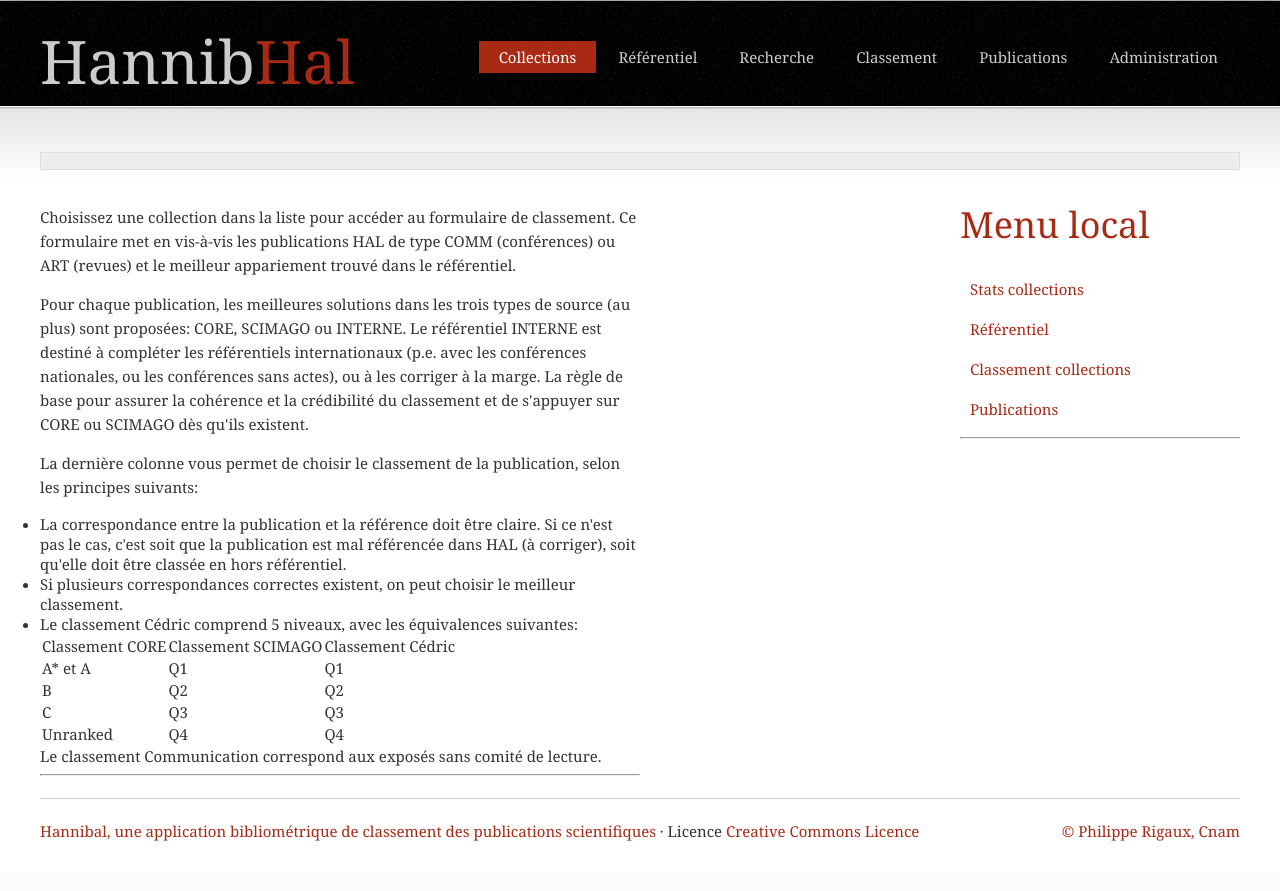
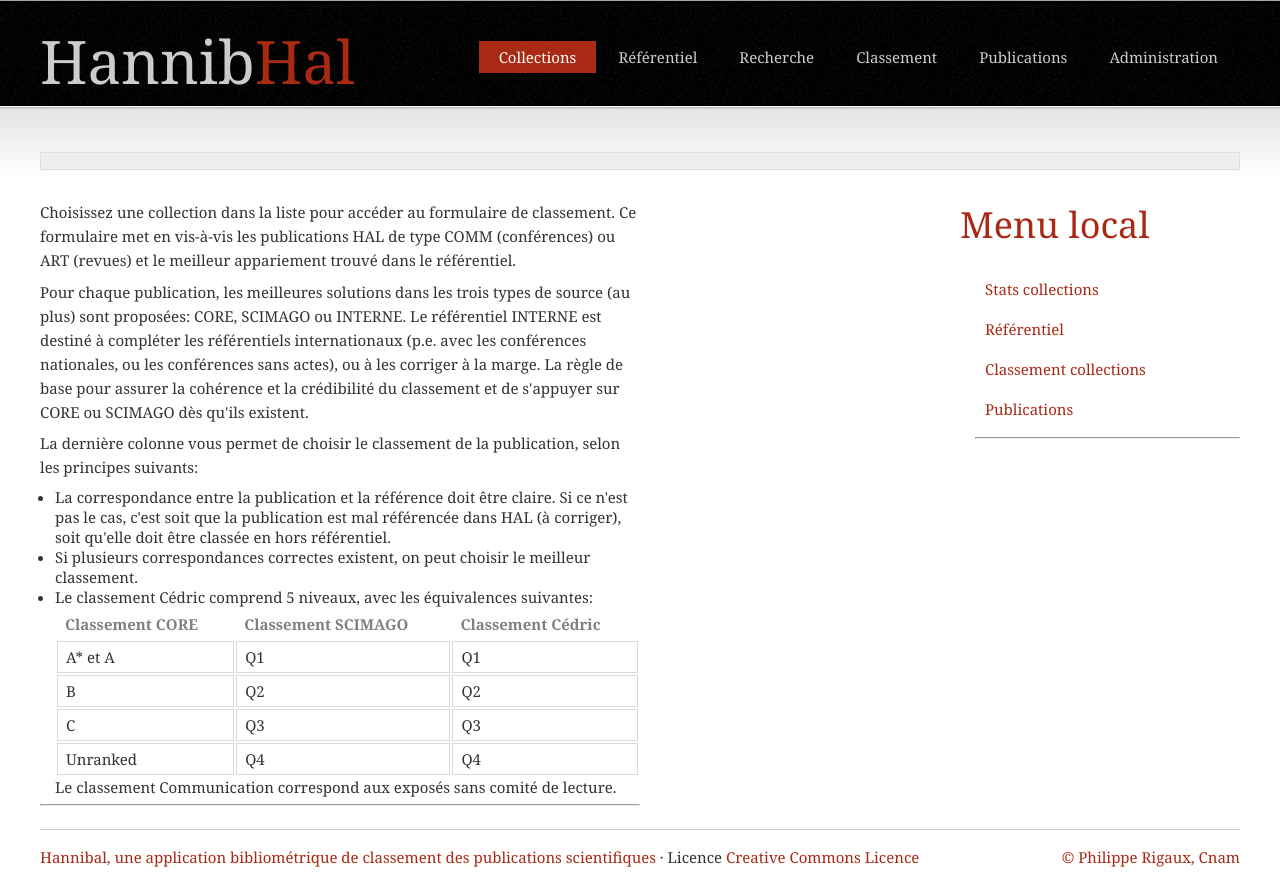
Before and after one commit to cedric-cnam/cristhal, a Django app: page /instructions/ in a window 1280 px wide. Before the commit the page ends 841 px from the top, so only its background shows below. Run offline with Django 3.2, Linux system fonts and the light colour scheme; the visitor is signed in with stand-in values (Sample User, id 1); data that the repository does not hold is empty.

Commit message:
Révision du style

```diff
--- a/publis/templates/publis/collections.html
+++ b/publis/templates/publis/collections.html
@@ -13,6 +13,7 @@ Vous pouvez suivre ce lien pour <a href="{% url 'admin:publis_collection_add' %}
 </div>
 {% endif %}
  {% if collections %}
+ <div>
 <table>
 <tr><th>Code</th><th>Nom</th><th>Nom Hal</th><th>Indicateurs</th><th>Actions</th></tr>
 {% for coll in collections %}
@@ -31,6 +32,7 @@ Vous pouvez suivre ce lien pour <a href="{% url 'admin:publis_collection_add' %}
 </tr>
 {% endfor %}
 </table>
+</div>
 {% else %}
 Vous n'avez pas encore défini de collection.
 {% endif %}
--- a/static/css/style.css
+++ b/static/css/style.css
@@ -4,6 +4,9 @@
 	author: luka cvrk (www.solucija.com)
 
 */
+
+@import url("fonts.css");
+@import url("cedric-colors.css");
 
 /* global reset */
 
@@ -36,14 +39,12 @@ time, mark, audio, video
 
 /* Polices de caractères et couleurs */
 
-@import url("fonts.css");
-@import url("cedric-colors.css");
 
 :focus, :active { outline: 0; }
 
 body {
     font-family: 'Montserrat';
-    font: 1.1em Georgia, "Times New Roman",  Sans-Serif;
+    font: 1.2em Georgia, "Times New Roman",  Sans-Serif;
     font-size: 15px;
     color: var(--text);
     background-color: var(--gris-tres-clair);
@@ -61,9 +62,42 @@ h2 a:hover { background: #A82A15; color: #fff; }
 .hr { color: #ccc; }
 p  { margin: 5px 0 15px; line-height: 1.6em; }
 
-/* Blocs spécifiés par leur ID */
+/* Blocs principal */
 
-#content { margin: 0 auto; width: 1200px; }
+.main { margin: 0 auto; width: 1200px; }
+
+p {
+    margin: 0 0 0.5em 0;
+}
+
+ul, ol, dl {
+    margin: 0 0 0.5em 15px;
+}
+
+table {
+    width: 100%;
+}
+table caption {
+    font-size: 1.3em;
+    font-weight: 600;
+    padding: 2em 0 0.5em 0;
+    border-collapse: collapse;
+}
+td {
+    border: 1px solid var(--gris-clair);
+    padding: 5px 8px;
+}
+th {
+    font-weight: 600;
+    padding: 5px 8px;
+    color: var(--gris-fonce);
+}
+
+main a:hover {
+    text-decoration: underline;
+}
+
+
 
 #top { float: right; margin: 38px 0 30px 0;}
 	#top li { list-style: none; display: inline; }
--- a/templates/layout.html
+++ b/templates/layout.html
@@ -8,7 +8,7 @@
 <link rel="stylesheet" href="/static/css/style.css" type="text/css" />
 </head>
 <body>
-<div id="content">
+<div  class="main">
   <h1><span class="hr">Hannib</span>Hal</h1>
   <ul id="top">
     <li><a class="current" href="{% url 'publis:collections' %}">Collections</a></li>
```
